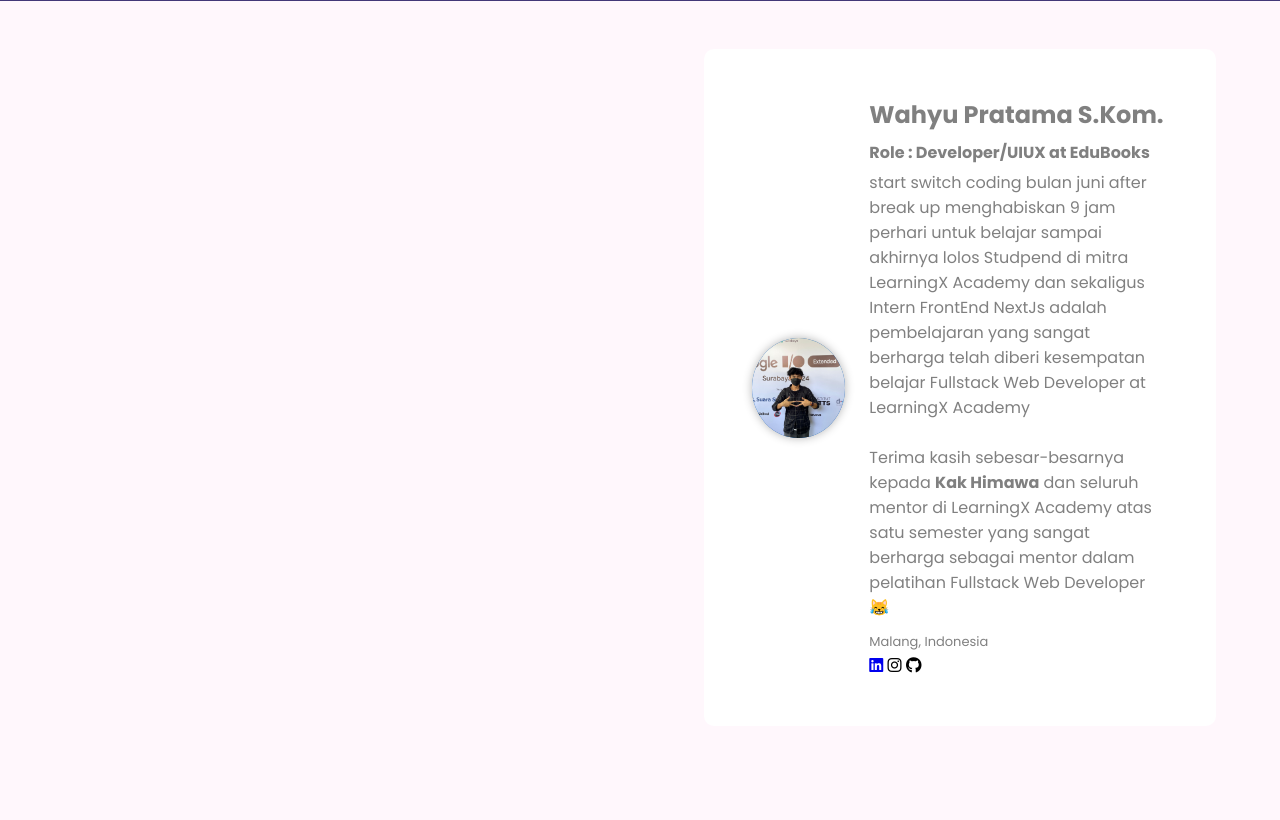
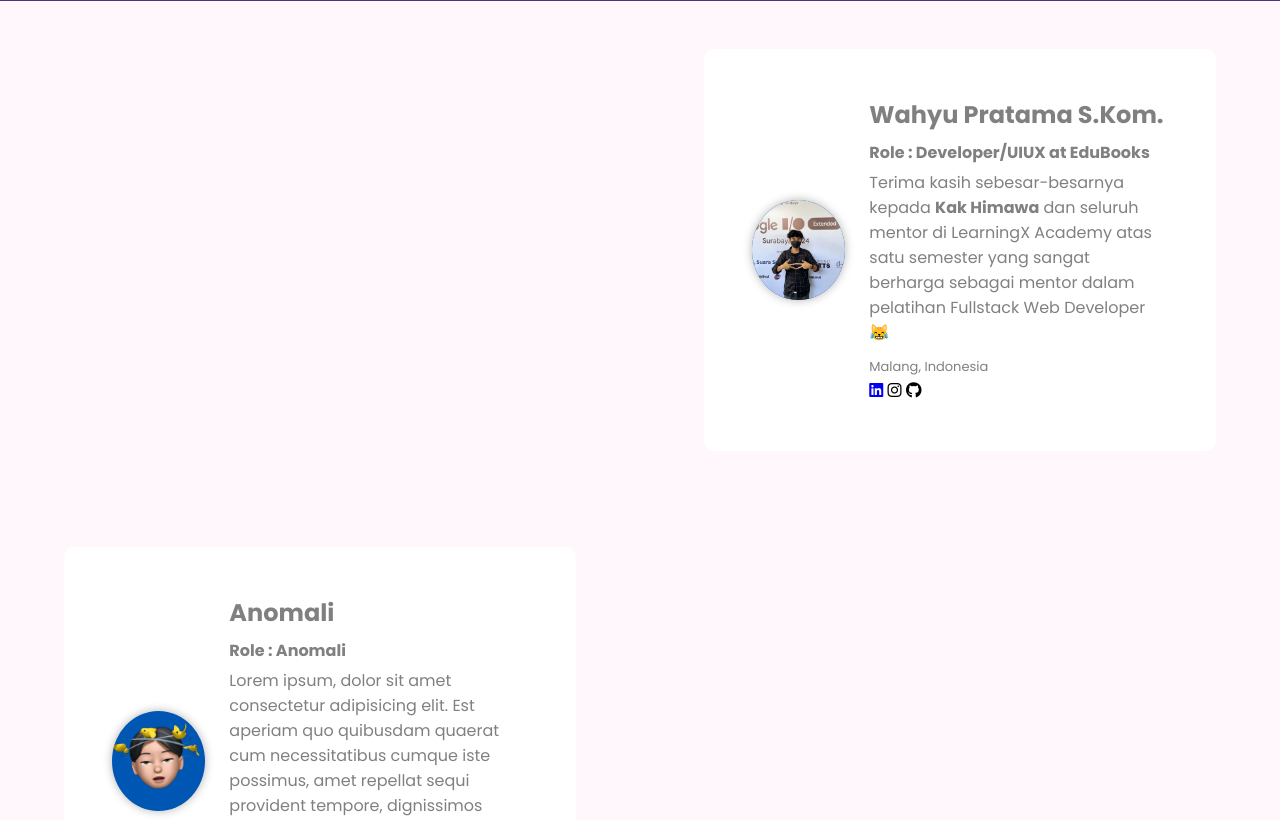
Before and after one commit to wahyupratamaaa/capstonemsib, a Flask app: page /tentang in a window 1280 px wide. Shown: the part 279-1099 px from the top of the page. Run offline with Flask 3, Linux system fonts and the light colour scheme; some libraries are stand-ins or nearby versions.

Commit message:
perubahan

```diff
--- a/templates/tentang.html
+++ b/templates/tentang.html
@@ -198,7 +198,7 @@
   </head>
   <body>
     <audio autoplay loop>
-      <source src="../static/audio/sound.mp3" type="audio/mp3" />
+      <source src="../static/audio/ambis2.mp3" type="audio/mp3" />
       Browser Anda tidak mendukung audio.
     </audio>
 
@@ -240,12 +240,6 @@
           <h2>Wahyu Pratama S.Kom.</h2>
           <h4 class="title">Role : Developer/UIUX at EduBooks</h4>
           <p>
-            start switch coding bulan juni after break up menghabiskan 9 jam
-            perhari untuk belajar sampai akhirnya lolos Studpend di mitra
-            LearningX Academy dan sekaligus Intern FrontEnd NextJs adalah
-            pembelajaran yang sangat berharga telah diberi kesempatan belajar
-            Fullstack Web Developer at LearningX Academy
-            <br /><br />
             Terima kasih sebesar-besarnya kepada <strong>Kak Himawa</strong> dan
             seluruh mentor di LearningX Academy atas satu semester yang sangat
             berharga sebagai mentor dalam pelatihan Fullstack Web Developer 😹
```
Also changed, not shown: 1 other file.
